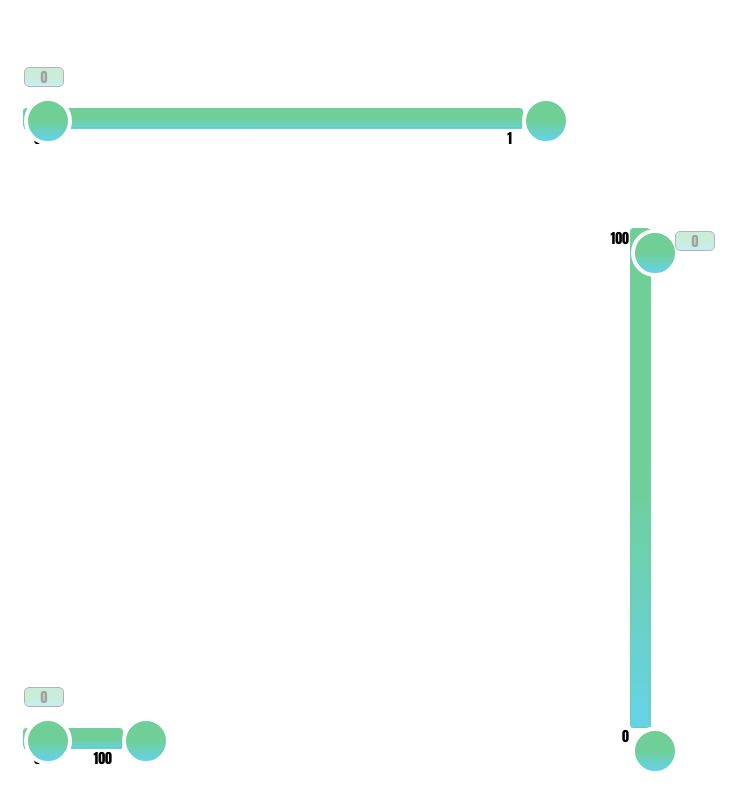
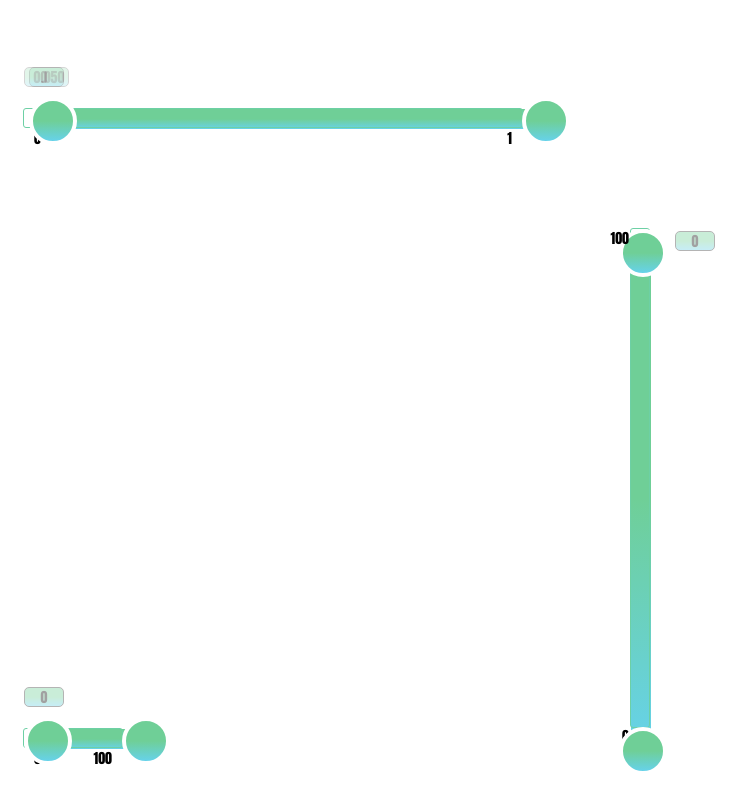
Before and after one commit to makarenkovdo/range-slider, a website built with webpack: page src/index.html in a window 1280 px wide. Both pictures are taken after a click on the element 48 px from the left and 121 px from the top of the page. Shown: the top 800 px of the page, without its empty margins (0-755 px from the left). Built offline with nearby package versions, Linux system fonts and the light colour scheme.

Commit message:
nearest realisation for horiz-sliders (onClick)

```diff
--- a/src/index.scss
+++ b/src/index.scss
@@ -119,9 +119,7 @@ h1 {
             background: linear-gradient(#6fcf97 50%, #66d2ea);
         }
         .slider {
-            // top: -($size * 1.2) * 0.5;
-            // right: 100px;
-            // left: -(($size * 1.2) * 0.5);
+            left: -$size * 1.2 * 0.5; //hald a width with borders
         }
     }
     .tip-number {
--- a/src/model/field-model.js
+++ b/src/model/field-model.js
@@ -14,12 +14,12 @@ export default class FieldModel {
         this.isRange = false
         this.subscriber = subscriber
         this.isBarAdded = false
-        this.stepPosition = 0
-        this.stepValue = 0
+        // this.stepPosition = 0
+        // this.stepValue = 0
         this.range = []
     }
     init() {
-        this.$element = $(`#${this.id}`)
+        this.$element = $(`#${this.id}`) //todo: element is id!!! find it and clean garbage
         this.class = $(`#${this.id}`).attr('class')
         this.isVertical = this.class === 'range-slider vertical'
         $(`#${this.id}`).attr('data-end', this.minValue)
@@ -56,8 +56,32 @@ export default class FieldModel {
     }
 
     onClick() {
-        // $(`#${this.id}`).on('click', (event) => {
-        //     this.slider[0].measurePosition(event, this.field)
-        // })
+        $(`#${this.id}`).on('click', (event) => {
+            const nearest = this.field.defineNearestSlider(event)
+            this.slider[nearest].measurePosition(event, this.field)
+        })
+    }
+    defineNearestSlider(event) {
+        const cursorXY = [event.offsetX, event.offsetY]
+        const slidersPosition = [
+            parseInt(
+                $(`#${this.id}`).children('.slider.instance-0').css('left')
+            ),
+            parseInt(
+                $(`#${this.id}`).children('.slider.instance-1').css('left')
+            ),
+        ]
+        const lengthArray = [
+            Math.abs(cursorXY[0] - slidersPosition[0]),
+            Math.abs(cursorXY[0] - slidersPosition[1]),
+        ]
+        const nearest = lengthArray[0] - lengthArray[1] < 0 ? 0 : 1
+
+        return nearest
+
+        // slider0Position = this.slider[0].stepPosition
+        // if (this.isVertical) {
+
+        // }
     }
 }
--- a/src/view/slider-view.js
+++ b/src/view/slider-view.js
@@ -3,7 +3,6 @@ import jquery from 'jquery'
 
 export default class SliderView {
     constructor(id) {
-        this.id = id
         this.$id = $(`#${id}`)
         this.$element = ''
         this.$parent = ''
@@ -12,7 +11,6 @@ export default class SliderView {
         this.corrector = 0
     }
     initValues(controller, i) {
-        console.log(controller.slider[i], i)
         this.$element = controller.slider[0].$element
         this.$parent = controller.field.$element
         this.isVertical = controller.field.isVertical
@@ -74,30 +72,9 @@ export default class SliderView {
     }
     updateRangeBar(controller) {
         $(document).ready(() => {
-            if (this.isVertical) {
-                this.updateRangeBarHelper(1)
-            } else {
-                this.updateRangeBarHelper(0)
-            }
-
-            // positionSwitcher.forEach((v) =>
-            //     $(`#${this.id}`)
-            //         .children('.slider-bar')
-            //         .css(`${v[0][i]}`, barWidthHeight[0])
-            // )
-
-            // positionSwitcher.forEach((v) =>
-            //     $(`#${this.id}`)
-            //         .children('.slider-bar')
-            //         .css(`${v[0]}`, barPosesArray[i][0])
-            // )
-
-            // $(`#${this.id}`)
-            //     .children('.slider-bar')
-            //     .css('width', barWidthHeight[0])
-            // $(`#${this.id}`)
-            //     .children('.slider-bar')
-            //     .css('left', barPosesArray[0][0])
+            this.isVertical
+                ? this.updateRangeBarHelper(1)
+                : this.updateRangeBarHelper(0)
         })
     }
     updateRangeBarHelper(index) {
@@ -105,8 +82,8 @@ export default class SliderView {
             ['left', 'width'],
             ['top', 'height'],
         ]
-        //barPosesArray - [[instance0-left,instance1-left],[instance0-top,instance1-top]]
-        //for horizontal and vertical accordingly
+        /*barPosesArray - [[instance0-left,instance1-left],[instance0-top,instance1-top]]
+        for horizontal and vertical sliders accordingly*/
         const barPosesArray = positionSwitcher.map((v1, i1, arr) =>
             arr.map((v2, i2) =>
                 parseInt(this.$id.children(`.instance-${i2}`).css(`${v1[0]}`))
@@ -115,13 +92,18 @@ export default class SliderView {
         //barWidthHeight - [horizontalSliderWidth,verticalSliderHeight]
         let barWidthHeight = barPosesArray.map((v) => v[1] - v[0])
 
+        //helpVariable for rotation left/top value
         let helpVariable = [barPosesArray[index][0], barWidthHeight[index]]
+
         positionSwitcher[index].forEach(
             (v, i) => {
-                this.$id.children('.slider-bar').css(`${v}`, helpVariable[i])
+                this.$id.children('.slider-bar').css(
+                    `${v}`,
+                    helpVariable[i] + (this.$element.width() / 2) * !i
+                    //shift on half a width WHEN it's a LEFT(TOP) position of instance-0
+                )
             }
-            //сначала left, потом width
-            //или top, затем height
+            //left&width OR top&height depending on index
         )
     }
     updatePosition(that) {
@@ -146,7 +128,11 @@ export default class SliderView {
                     `${that.stepPosition}` -
                         (parseInt(this.$element.css('width')) /
                             parseInt(this.$parent.css('width'))) *
-                            50 +
+                            50 -
+                        (parseInt(this.$element.css('width')) /
+                            parseInt(this.$parent.css('width'))) *
+                            50 *
+                            that.instance +
                         '%'
                 )
             // this.updateTipPosition('left')
```
